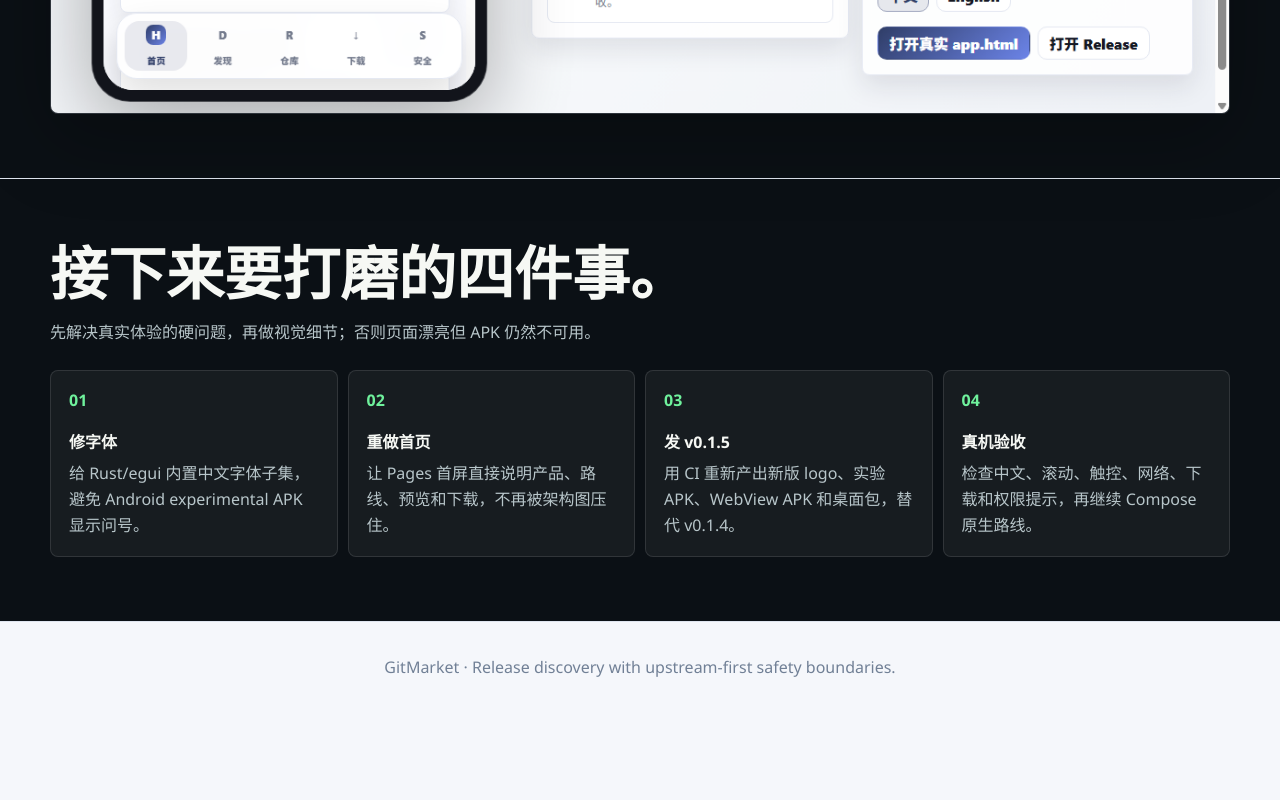
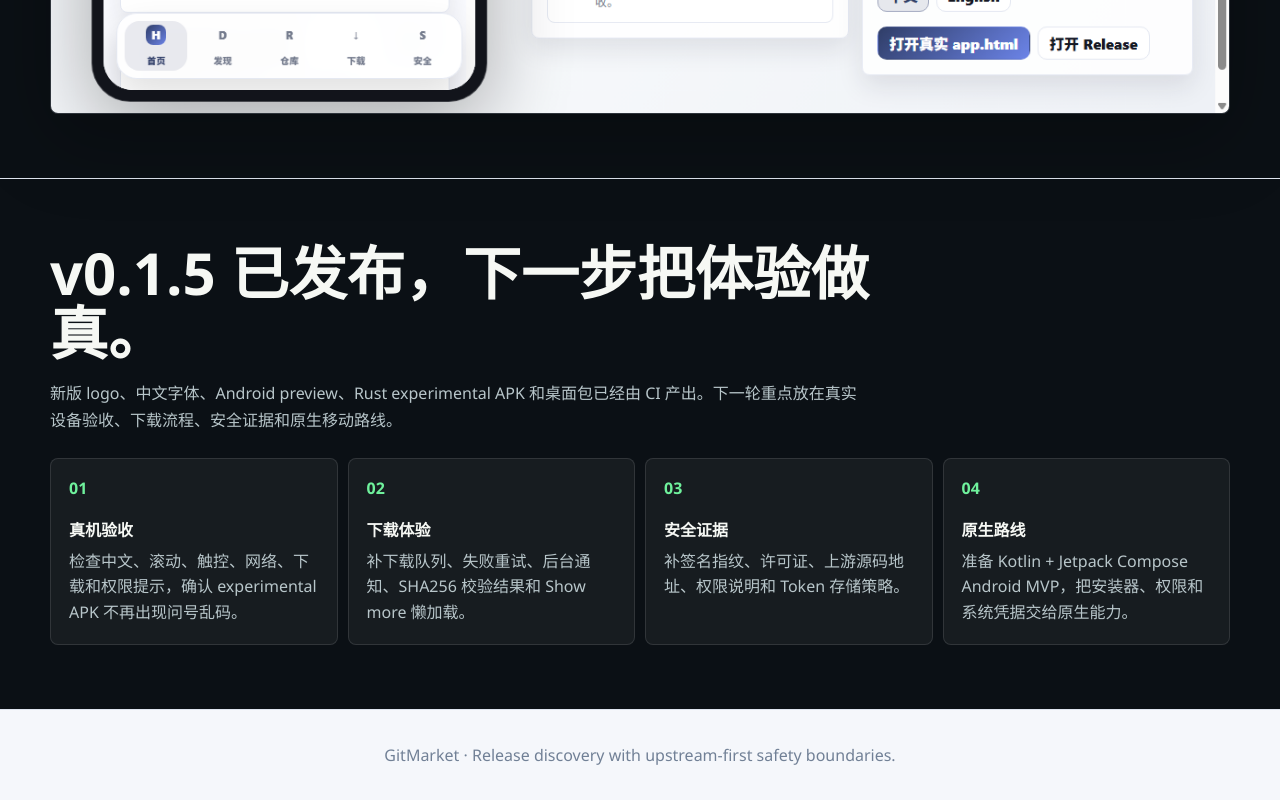
Before and after one commit to Harzva/ApkGit, a plain HTML site: page docs/index.html in a window 1280 px wide. Shown: the part 3398-4198 px from the top of the page. Before the commit the page ends 4110 px from the top, so only its background shows below. Drawn offline with Linux system fonts and the light colour scheme.

Commit message:
Update release status and next-step content

```diff
--- a/docs/index.html
+++ b/docs/index.html
@@ -530,14 +530,14 @@
     <section class="preview-band">
       <div class="wrap">
         <div class="section-head">
-          <h2>接下来要打磨的四件事。</h2>
-          <p>先解决真实体验的硬问题，再做视觉细节；否则页面漂亮但 APK 仍然不可用。</p>
+          <h2>v0.1.5 已发布，下一步把体验做真。</h2>
+          <p>新版 logo、中文字体、Android preview、Rust experimental APK 和桌面包已经由 CI 产出。下一轮重点放在真实设备验收、下载流程、安全证据和原生移动路线。</p>
         </div>
         <div class="flow">
-          <article class="step"><strong>修字体</strong><span>给 Rust/egui 内置中文字体子集，避免 Android experimental APK 显示问号。</span></article>
-          <article class="step"><strong>重做首页</strong><span>让 Pages 首屏直接说明产品、路线、预览和下载，不再被架构图压住。</span></article>
-          <article class="step"><strong>发 v0.1.5</strong><span>用 CI 重新产出新版 logo、实验 APK、WebView APK 和桌面包，替代 v0.1.4。</span></article>
-          <article class="step"><strong>真机验收</strong><span>检查中文、滚动、触控、网络、下载和权限提示，再继续 Compose 原生路线。</span></article>
+          <article class="step"><strong>真机验收</strong><span>检查中文、滚动、触控、网络、下载和权限提示，确认 experimental APK 不再出现问号乱码。</span></article>
+          <article class="step"><strong>下载体验</strong><span>补下载队列、失败重试、后台通知、SHA256 校验结果和 Show more 懒加载。</span></article>
+          <article class="step"><strong>安全证据</strong><span>补签名指纹、许可证、上游源码地址、权限说明和 Token 存储策略。</span></article>
+          <article class="step"><strong>原生路线</strong><span>准备 Kotlin + Jetpack Compose Android MVP，把安装器、权限和系统凭据交给原生能力。</span></article>
         </div>
       </div>
     </section>
```
Also changed, not shown: README.md.
